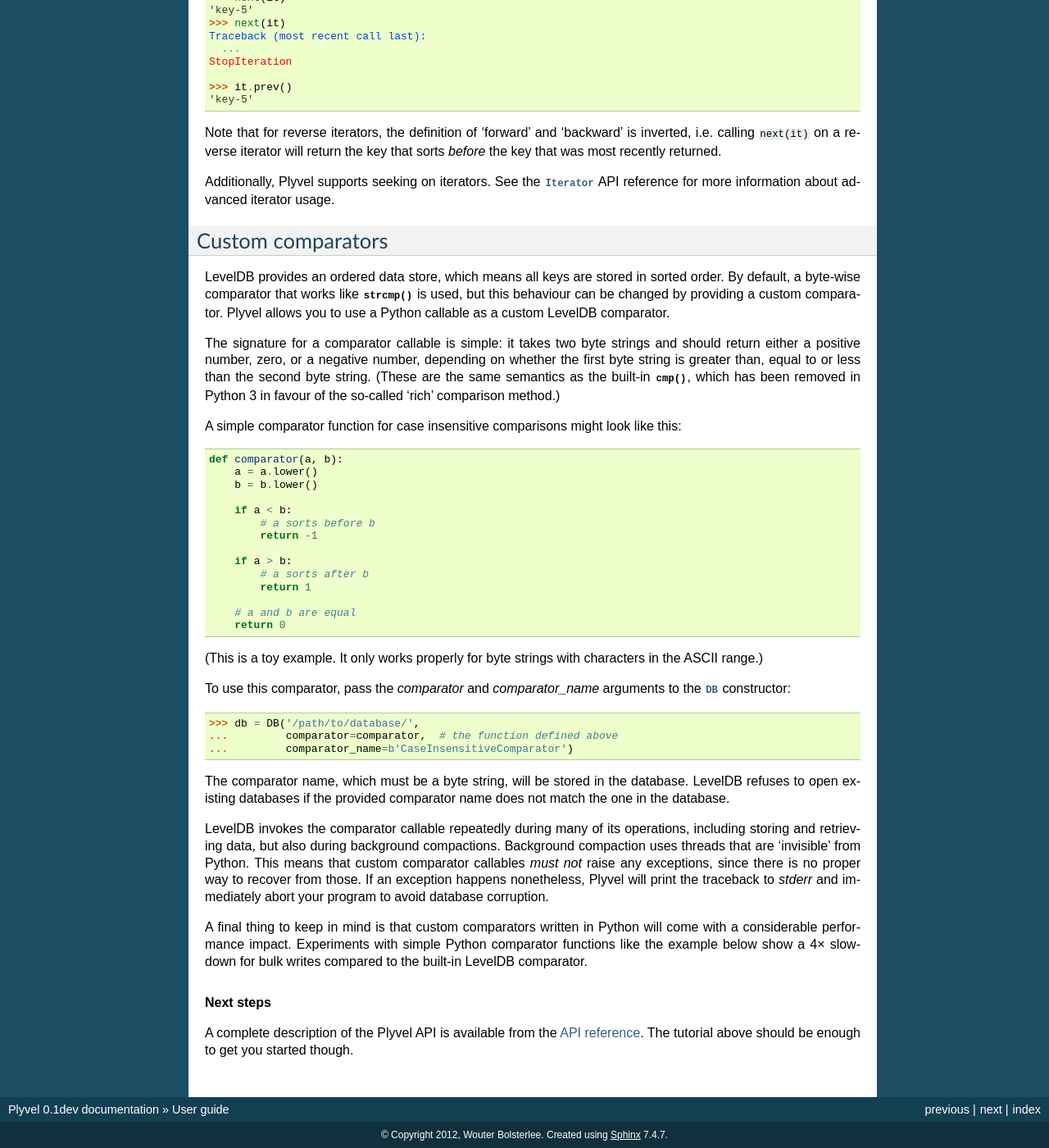
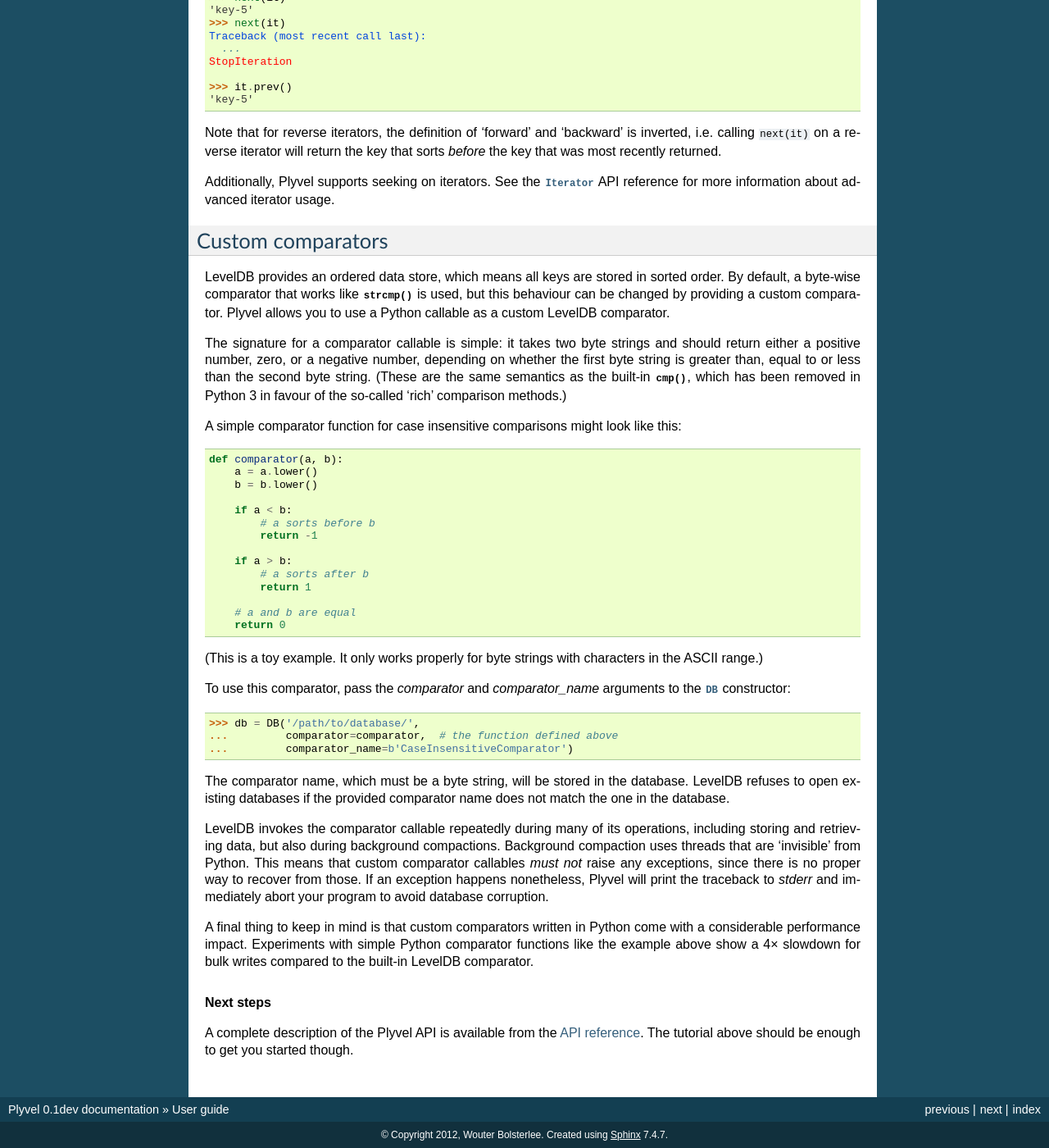
Before and after one commit to wbolster/plyvel, a Sphinx documentation site: the page built from doc/user.rst, in a window 1280 px wide and 1400 px high, scrolled down 5415 px. Shown: the whole window at 82% size. Built offline with Sphinx 7.4.7, drawn with Linux system fonts in a browser that asks for light colours.

Commit message:
Minor documentation corrections

```diff
--- a/doc/api.rst
+++ b/doc/api.rst
@@ -83,7 +83,7 @@ Database
          Applications should make sure not to close databases that are
          concurrently used from other threads.
 
-      See the description for :cpp:func:`DB` in the LevelDB C++ API for more
+      See the description for :cpp:class:`DB` in the LevelDB C++ API for more
       information. This method deletes the underlying DB handle in the LevelDB
       C++ API also frees other related objects.
 
--- a/doc/user.rst
+++ b/doc/user.rst
@@ -357,7 +357,7 @@ should return either a positive number, zero, or a negative number, depending on
 whether the first byte string is greater than, equal to or less than the second
 byte string. (These are the same semantics as the built-in :py:func:`cmp()`,
 which has been removed in Python 3 in favour of the so-called ‘rich’ comparison
-method.)
+methods.)
 
 A simple comparator function for case insensitive comparisons might look like
 this::
@@ -399,9 +399,9 @@ exceptions, since there is no proper way to recover from those. If an exception
 happens nonetheless, Plyvel will print the traceback to `stderr` and immediately
 abort your program to avoid database corruption.
 
-A final thing to keep in mind is that custom comparators written in Python will
-come with a considerable performance impact. Experiments with simple Python
-comparator functions like the example below show a 4× slowdown for bulk writes
+A final thing to keep in mind is that custom comparators written in Python come
+with a considerable performance impact. Experiments with simple Python
+comparator functions like the example above show a 4× slowdown for bulk writes
 compared to the built-in LevelDB comparator.
 
 
```
